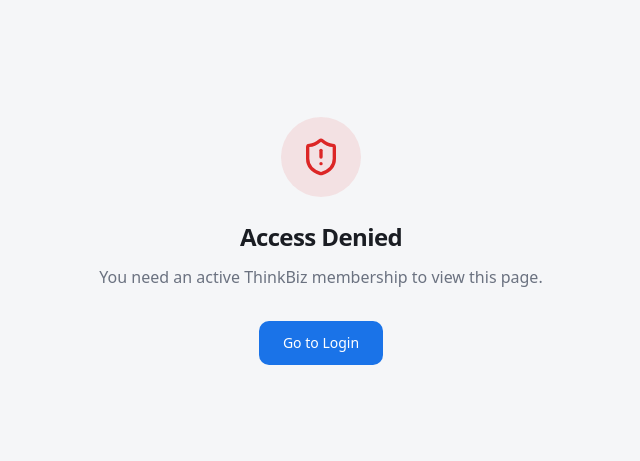
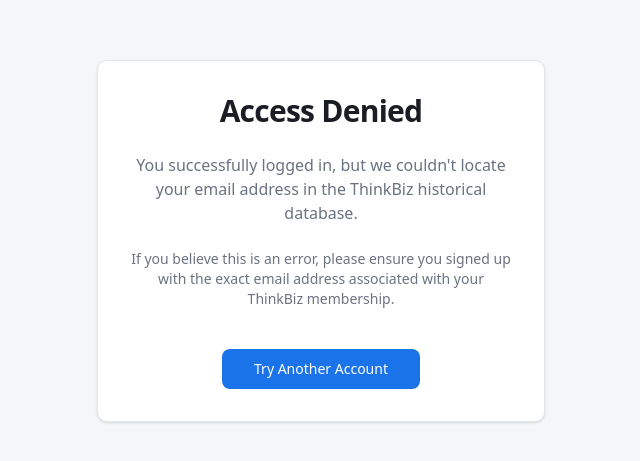
Before and after one commit to hammondsmedia/thinkbiz-dashboard, a Next.js app: page /access-denied in a window 1280 px wide. Shown: the part 159-620 px from the top of the page, without its empty margins (319-959 px from the left). Built offline with nearby package versions, Linux system fonts and the light colour scheme; no server answers.

Commit message:
Updated Access Denied

```diff
--- a/app/access-denied/page.tsx
+++ b/app/access-denied/page.tsx
@@ -1,29 +1,28 @@
-import Link from "next/link";
-import { ShieldAlert } from "lucide-react";
+import Link from 'next/link';
 
 export default function AccessDeniedPage() {
   return (
-    <div className="flex min-h-screen items-center justify-center bg-background px-4">
-      <div className="w-full max-w-md text-center">
-        <div className="mb-6 inline-flex h-20 w-20 items-center justify-center rounded-full bg-destructive/10">
-          <ShieldAlert className="h-10 w-10 text-destructive" aria-hidden="true" />
-        </div>
+    <main className="flex min-h-screen flex-col items-center justify-center bg-background p-8 text-center">
+      <div className="max-w-md space-y-6 rounded-lg border border-border bg-card p-8 shadow-sm">
+        <h1 className="text-3xl font-bold tracking-tight text-foreground">Access Denied</h1>
 
-        <h1 className="mb-3 text-2xl font-bold tracking-tight text-foreground">
-          Access Denied
-        </h1>
-
-        <p className="mb-8 text-muted-foreground">
-          You need an active ThinkBiz membership to view this page.
+        <p className="text-muted-foreground">
+          You successfully logged in, but we couldn't locate your email address in the ThinkBiz historical database.
         </p>
 
-        <Link
-          href="/login"
-          className="inline-flex items-center justify-center rounded-lg bg-primary px-6 py-3 text-sm font-medium text-primary-foreground transition-colors hover:bg-primary/90"
-        >
-          Go to Login
-        </Link>
+        <p className="text-sm text-muted-foreground">
+          If you believe this is an error, please ensure you signed up with the exact email address associated with your ThinkBiz membership.
+        </p>
+
+        <div className="pt-4">
+          <Link
+            href="/login"
+            className="inline-flex h-10 items-center justify-center rounded-md bg-primary px-8 text-sm font-medium text-primary-foreground hover:bg-primary/90 transition-colors"
+          >
+            Try Another Account
+          </Link>
+        </div>
       </div>
-    </div>
+    </main>
   );
 }
```
